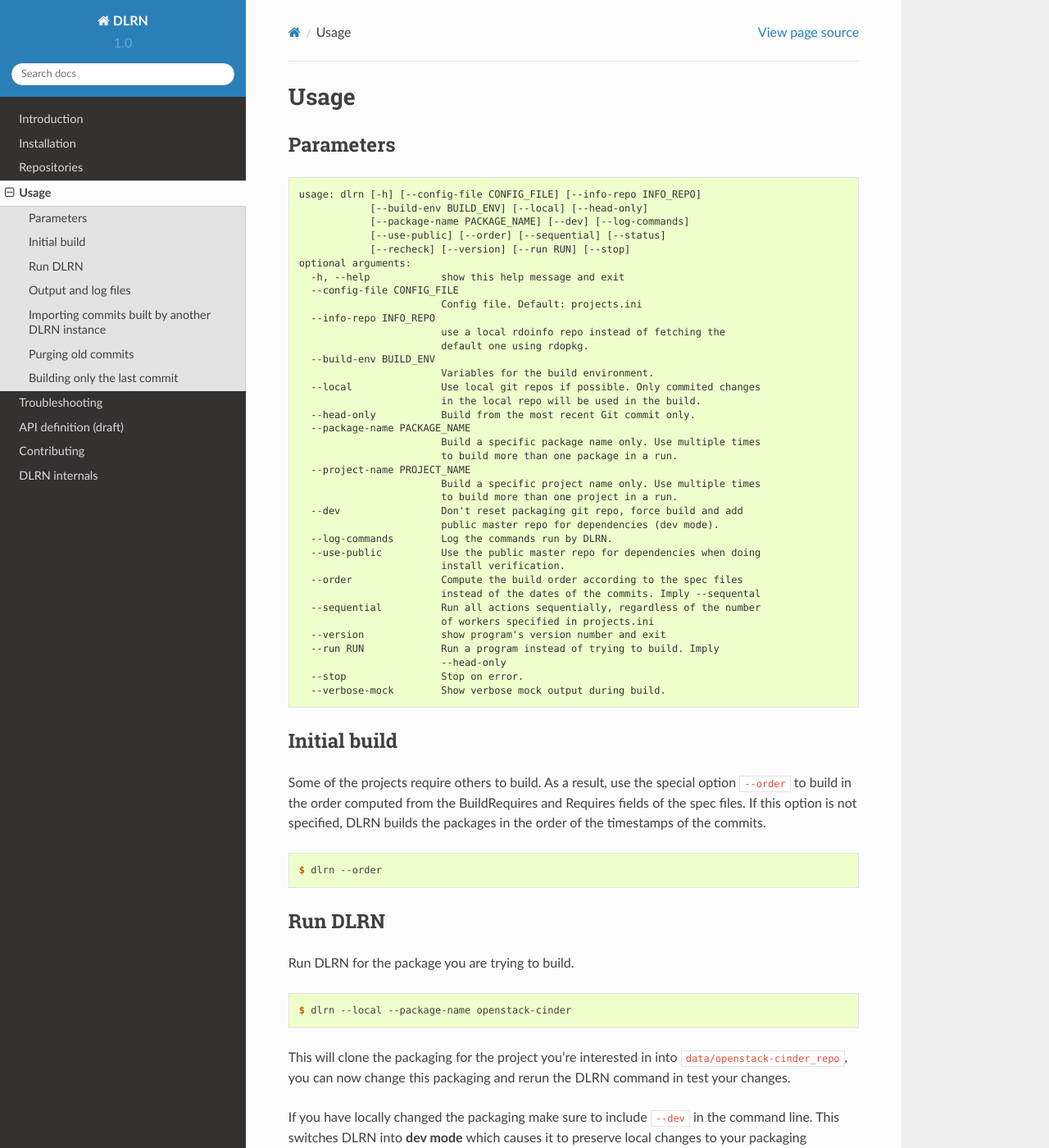
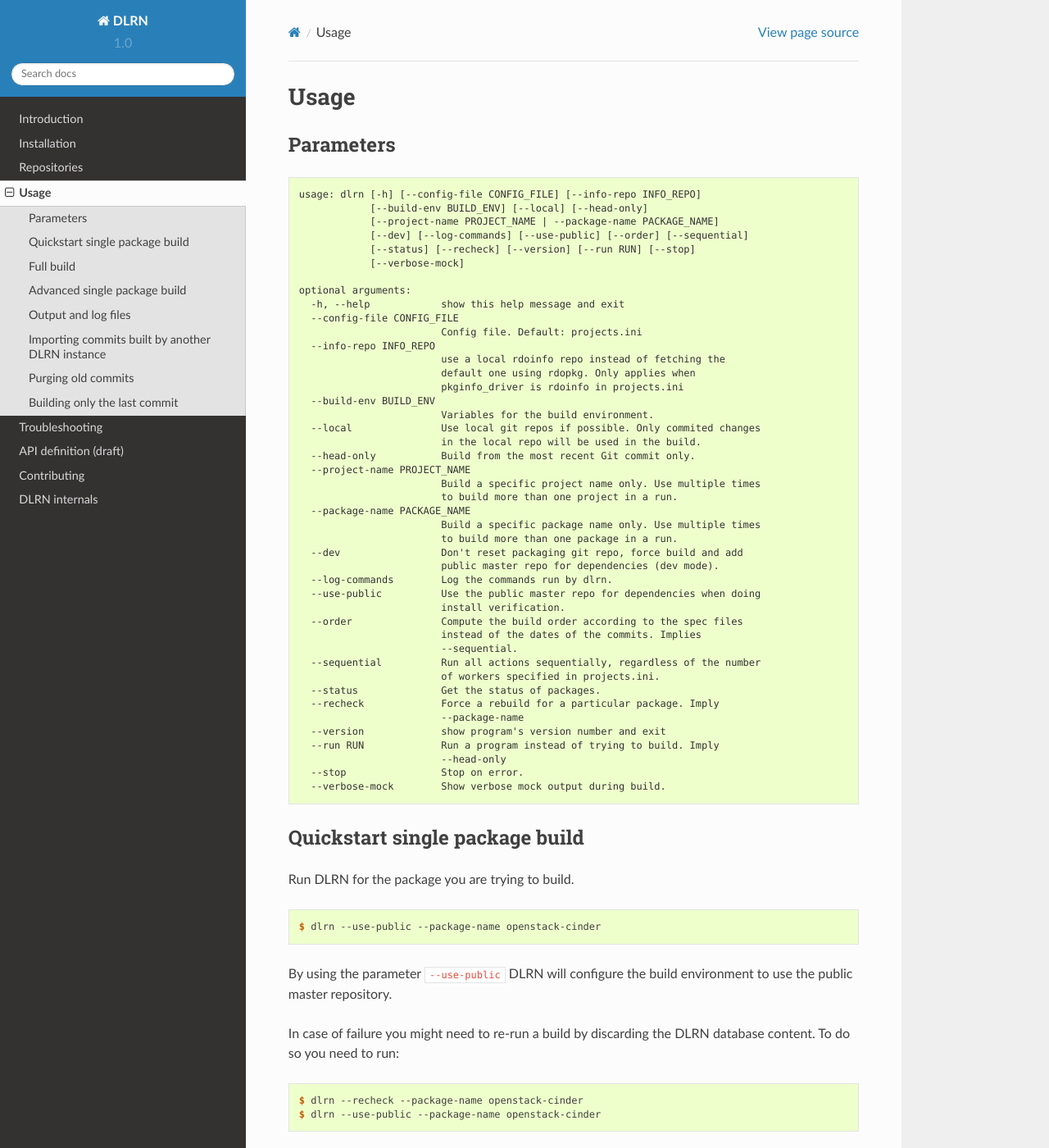
Before and after one commit to softwarefactory-project/DLRN, a Sphinx documentation site: the page built from doc/source/usage.rst, in a window 1280 px wide and 1400 px high. Shown: the whole window at 82% size. Built offline with Sphinx 7.4.7 and the Read the Docs theme 2.0.0, drawn with Linux system fonts in a browser that asks for light colours; some of the changed text lies outside the part shown.

Commit message:
Some small fixes in doc/ and command lines help
- Remove duplicate pkginfo_driver description.
- Fix external link layout issues.
- Fix DLRN usage not up to date.
- Fix layout issue of dlrn-remote usage.
- Renamed some title in the usage doc.
- Add a 'Single package build' section.
- Fix missing spaces in command line help of dlrn.

Change-Id: I9d556baff1efc8ef8198f2d05bb7b6661f2cb196

```diff
--- a/doc/source/usage.rst
+++ b/doc/source/usage.rst
@@ -9,36 +9,43 @@
 
     usage: dlrn [-h] [--config-file CONFIG_FILE] [--info-repo INFO_REPO]
                 [--build-env BUILD_ENV] [--local] [--head-only]
-                [--package-name PACKAGE_NAME] [--dev] [--log-commands]
-                [--use-public] [--order] [--sequential] [--status]
-                [--recheck] [--version] [--run RUN] [--stop]
+                [--project-name PROJECT_NAME | --package-name PACKAGE_NAME]
+                [--dev] [--log-commands] [--use-public] [--order] [--sequential]
+                [--status] [--recheck] [--version] [--run RUN] [--stop]
+                [--verbose-mock]
+
     optional arguments:
       -h, --help            show this help message and exit
       --config-file CONFIG_FILE
                             Config file. Default: projects.ini
       --info-repo INFO_REPO
                             use a local rdoinfo repo instead of fetching the
-                            default one using rdopkg.
+                            default one using rdopkg. Only applies when
+                            pkginfo_driver is rdoinfo in projects.ini
       --build-env BUILD_ENV
                             Variables for the build environment.
       --local               Use local git repos if possible. Only commited changes
                             in the local repo will be used in the build.
       --head-only           Build from the most recent Git commit only.
+      --project-name PROJECT_NAME
+                            Build a specific project name only. Use multiple times
+                            to build more than one project in a run.
       --package-name PACKAGE_NAME
                             Build a specific package name only. Use multiple times
                             to build more than one package in a run.
-      --project-name PROJECT_NAME
-                            Build a specific project name only. Use multiple times
-                            to build more than one project in a run.
       --dev                 Don't reset packaging git repo, force build and add
                             public master repo for dependencies (dev mode).
-      --log-commands        Log the commands run by DLRN.
+      --log-commands        Log the commands run by dlrn.
       --use-public          Use the public master repo for dependencies when doing
                             install verification.
       --order               Compute the build order according to the spec files
-                            instead of the dates of the commits. Imply --sequental
+                            instead of the dates of the commits. Implies
+                            --sequential.
       --sequential          Run all actions sequentially, regardless of the number
-                            of workers specified in projects.ini
+                            of workers specified in projects.ini.
+      --status              Get the status of packages.
+      --recheck             Force a rebuild for a particular package. Imply
+                            --package-name
       --version             show program's version number and exit
       --run RUN             Run a program instead of trying to build. Imply
                             --head-only
@@ -46,8 +53,28 @@
       --verbose-mock        Show verbose mock output during build.
 
 
-Initial build
--------------
+Quickstart single package build
+-------------------------------
+
+Run DLRN for the package you are trying to build.
+
+.. code-block:: shell-session
+
+    $ dlrn --use-public --package-name openstack-cinder
+
+By using the parameter ``--use-public`` DLRN will configure the build
+environment to use the public master repository.
+
+In case of failure you might need to re-run a build by discarding the
+DLRN database content. To do so you need to run:
+
+.. code-block:: shell-session
+
+    $ dlrn --recheck --package-name openstack-cinder
+    $ dlrn --use-public --package-name openstack-cinder
+
+Full build
+----------
 
 Some of the projects require others to build. As a result, use the
 special option ``--order`` to build in the order computed from the
@@ -60,8 +87,8 @@
     $ dlrn --order
 
 
-Run DLRN
---------
+Advanced single package build
+----------------------------
 
 Run DLRN for the package you are trying to build.
 
@@ -71,6 +98,9 @@
 
 This will clone the packaging for the project you’re interested in into ``data/openstack-cinder_repo``,
 you can now change this packaging and rerun the DLRN command in test your changes.
+
+This command expects build and runtime dependencies to be found in previously
+built repositories (during the initial full build).
 
 If you have locally changed the packaging make sure to include ``--dev`` in the command line.
 This switches DLRN into **dev mode** which causes it to preserve local changes to your
@@ -104,18 +134,18 @@
 
 .. code-block:: console
 
-usage: dlrn-remote [-h] [--config-file CONFIG_FILE] --repo-url REPO_URL [--info-repo INFO_REPO]
+    usage: dlrn-remote [-h] [--config-file CONFIG_FILE] --repo-url REPO_URL [--info-repo INFO_REPO]
 
-arguments:
-  -h, --help            show this help message and exit
-  --config-file CONFIG_FILE
-                        Config file. Default: projects.ini
-  --repo-url REPO_URL   Base repository URL for remotely generated repo
-                        (required)
-  --info-repo INFO_REPO
-                        use a local rdoinfo repo instead of fetching the
-                        default one using rdopkg. Only applies when
-                        pkginfo_driver is rdoinfo in projects.ini
+    arguments:
+      -h, --help            show this help message and exit
+      --config-file CONFIG_FILE
+                            Config file. Default: projects.ini
+      --repo-url REPO_URL   Base repository URL for remotely generated repo
+                            (required)
+      --info-repo INFO_REPO
+                            use a local rdoinfo repo instead of fetching the
+                            default one using rdopkg. Only applies when
+                            pkginfo_driver is rdoinfo in projects.ini
 
 An example command-line would be:
 
```
Also changed, not shown: doc/source/installation.rst (+6 -7 lines), 1 other file.
